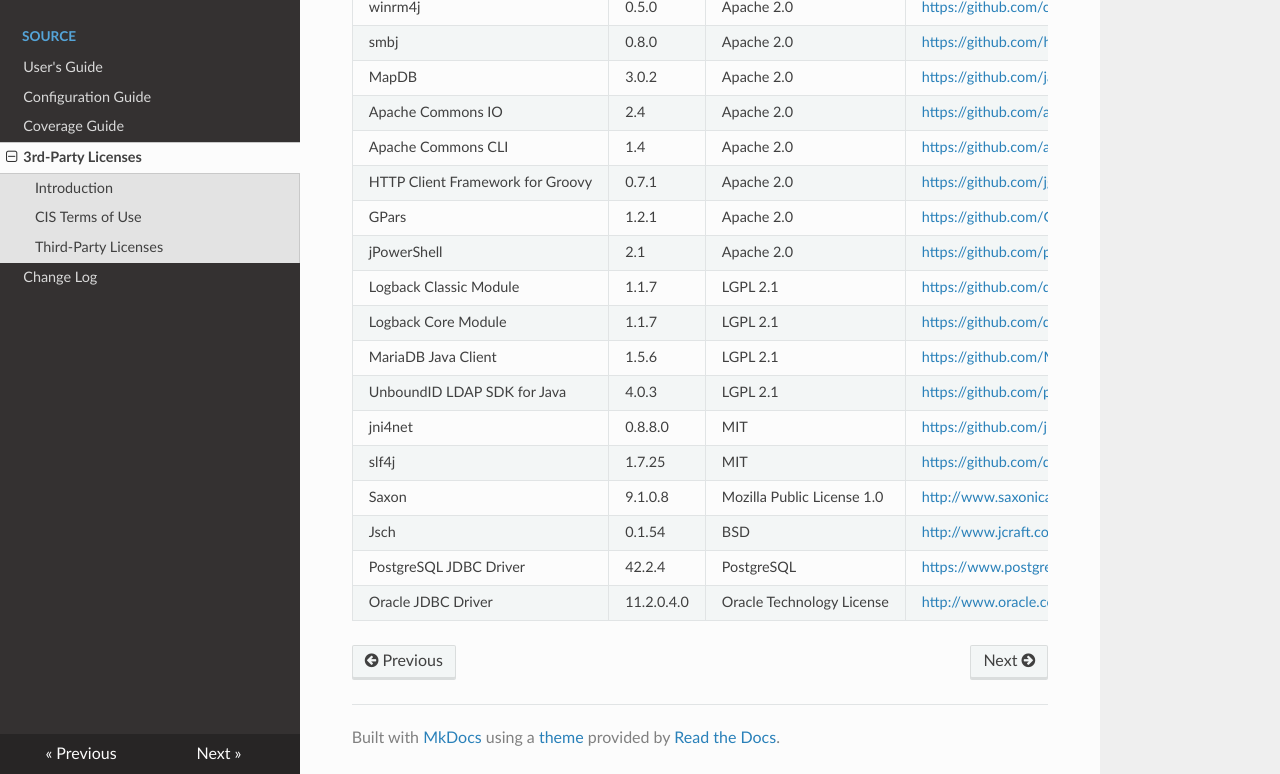
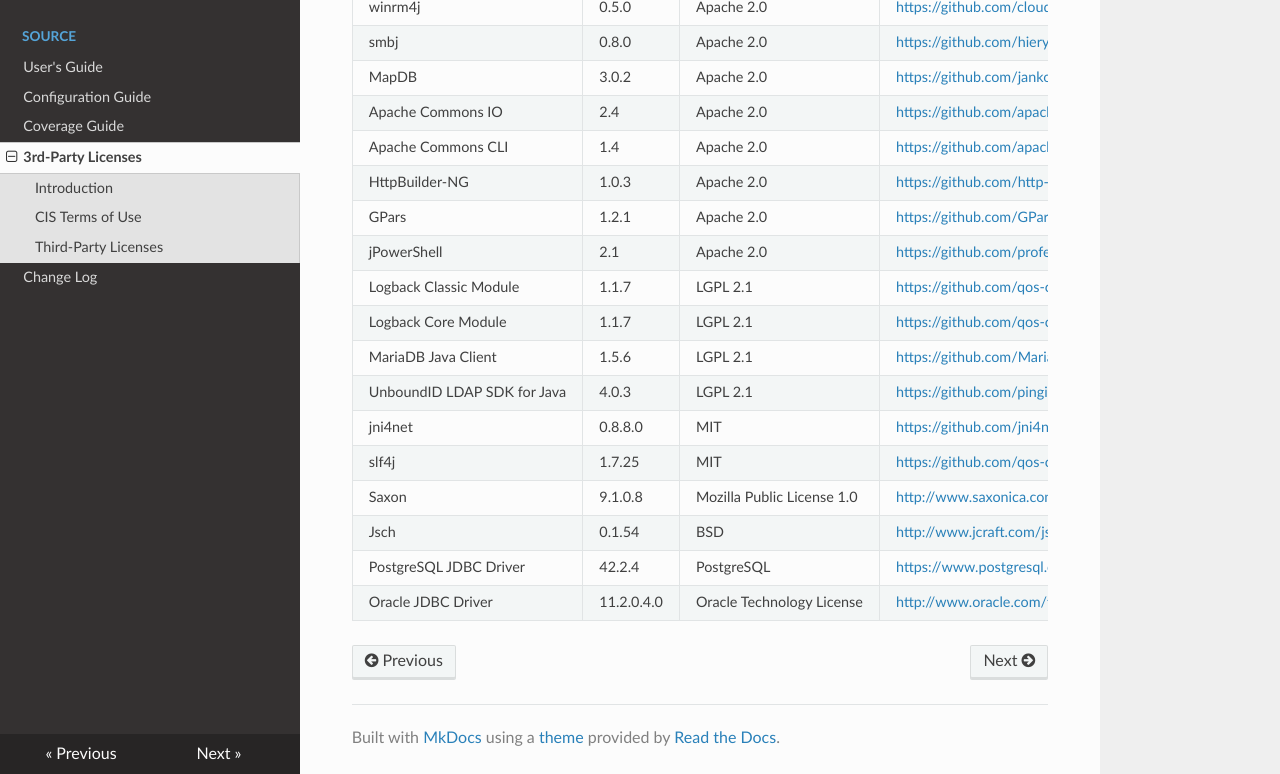
Before and after one commit to CISecurity/CCPA-Docs, an MkDocs documentation site: the page built from docs/License Information.md, in a window 1280 px wide and 900 px high, scrolled down 798 px, cut to the strip 126-900 px from the top of the window. Built offline with MkDocs 1.6.1, drawn with Linux system fonts in a browser that asks for light colours; nearby versions of some CDN libraries.

```diff
--- a/docs/License Information.md
+++ b/docs/License Information.md
@@ -24,7 +24,7 @@ The following 3rd-party libraries are bundled with CIS-CAT Pro Assessor v4.  Inf
 | MapDB                           |3.0.2      |Apache 2.0                 |[https://github.com/jankotek/mapdb/blob/master/LICENSE.txt](https://github.com/jankotek/mapdb/blob/master/LICENSE.txt) |
 | Apache Commons IO               |2.4        |Apache 2.0                 |[https://github.com/apache/commons-io/blob/master/LICENSE.txt](https://github.com/apache/commons-io/blob/master/LICENSE.txt) |
 | Apache Commons CLI              |1.4        |Apache 2.0                 |[https://github.com/apache/commons-cli/blob/master/LICENSE.txt](https://github.com/apache/commons-cli/blob/master/LICENSE.txt) |
-| HTTP Client Framework for Groovy|0.7.1      |Apache 2.0                 |[https://github.com/jgritman/httpbuilder](https://github.com/jgritman/httpbuilder) |
+| HttpBuilder-NG                  |1.0.3      |Apache 2.0                 |[https://github.com/http-builder-ng/http-builder-ng](https://github.com/http-builder-ng/http-builder-ng) |
 | GPars                           |1.2.1      |Apache 2.0                 |[https://github.com/GPars/GPars/blob/master/LICENSE.txt](https://github.com/GPars/GPars/blob/master/LICENSE.txt) |
 | jPowerShell                     |2.1        |Apache 2.0                 |[https://github.com/profesorfalken/jPowerShell/blob/master/LICENSE](https://github.com/profesorfalken/jPowerShell/blob/master/LICENSE) |
 | Logback Classic Module          |1.1.7      |LGPL 2.1                   |[https://github.com/qos-ch/logback/blob/master/LICENSE.txt](https://github.com/qos-ch/logback/blob/master/LICENSE.txt) |
```
Also changed, not shown: docs/CHANGELOG.md (+3 -5 lines), docs/index.md (+9 -0 lines).
